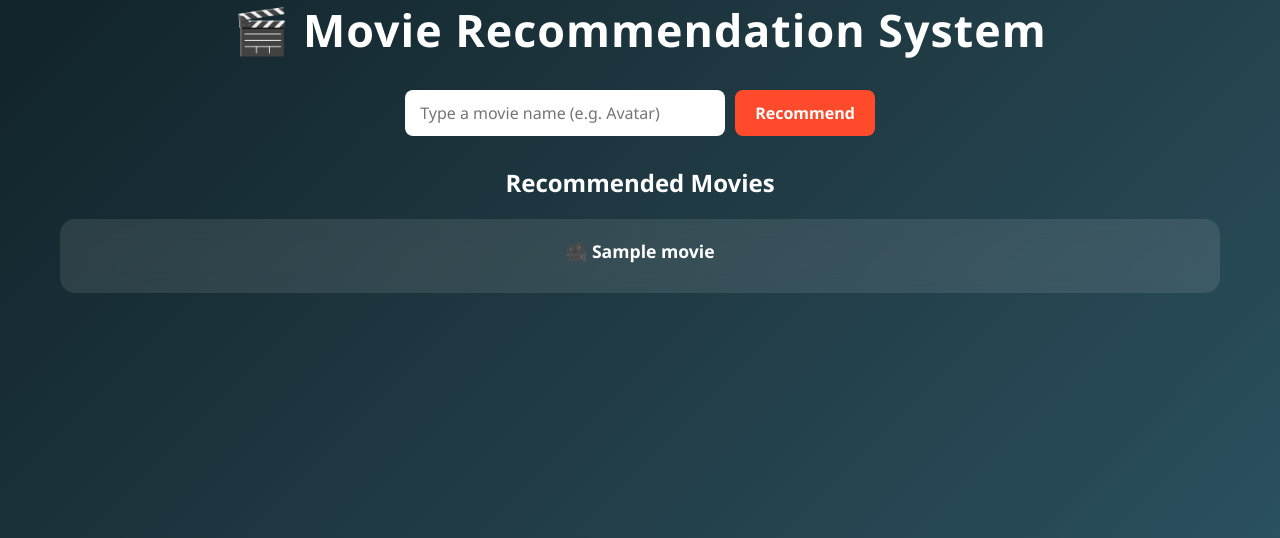
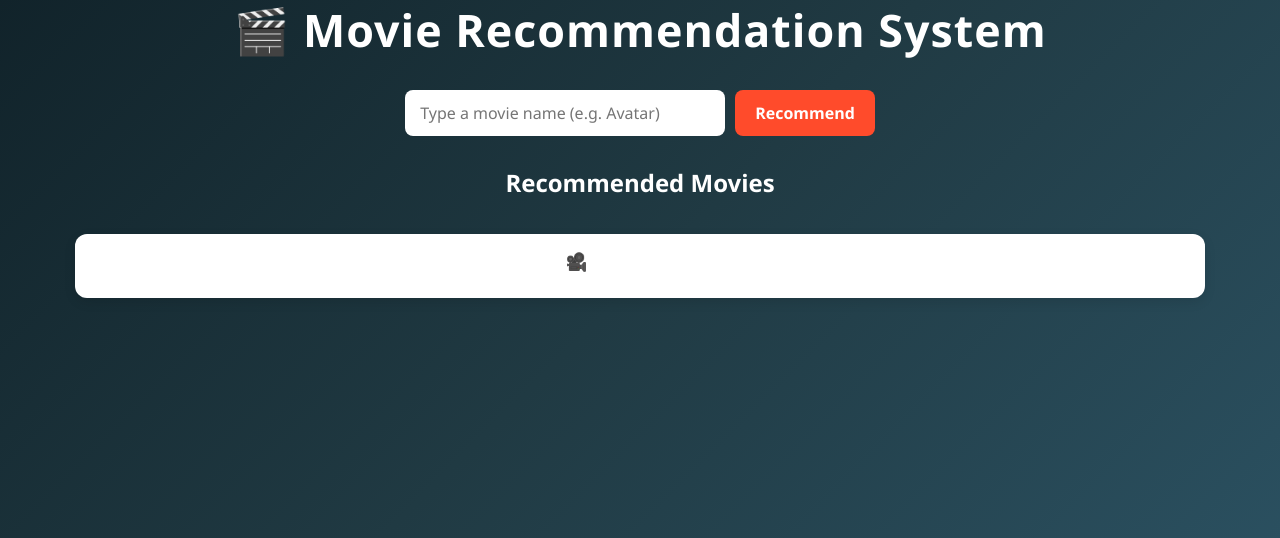
Before and after one commit to Dharani-K15/movie-recommendation-system1500, a Flask app: template templates/index.html in a window 1280 px wide. Shown: the part 120-658 px from the top of the page. Run offline with Flask 3, Linux system fonts and the light colour scheme; the template is opened without the code that fills it: most values are stand-ins (such as "Sample title", 1, 10 or a date in 2020); parts of the project's set-up code (start-up, migrations or seed data) failed here and were passed over.

Commit message:
Add movie card hover UI

```diff
--- a/static/style.css
+++ b/static/style.css
@@ -104,3 +104,15 @@ button:hover {
     border-radius: 12px;
     margin-bottom: 25px;
 }
+.movie-card {
+  background: white;
+  border-radius: 12px;
+  padding: 15px;
+  margin: 15px;
+  box-shadow: 0 4px 12px rgba(0,0,0,0.1);
+  transition: transform 0.3s;
+}
+
+.movie-card:hover {
+  transform: scale(1.05);
+}
```
